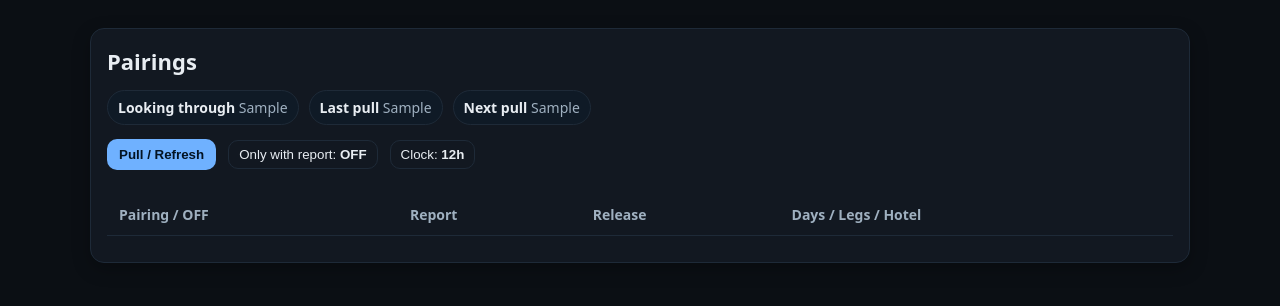
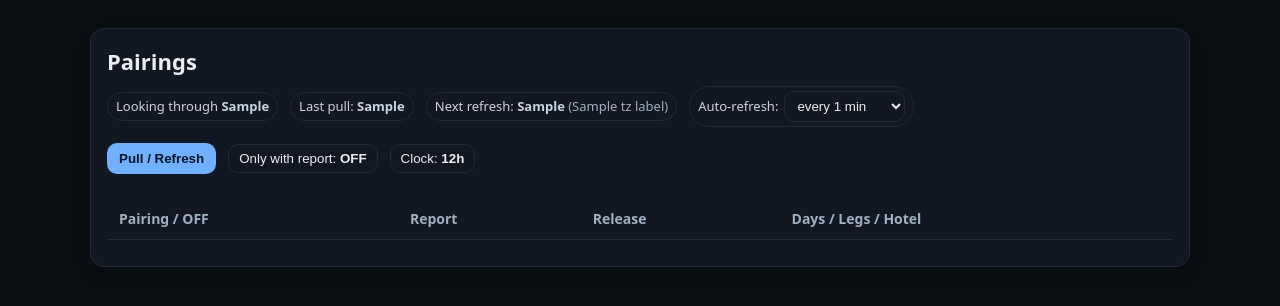
Before and after one commit to barrdunn/dutywatch-backend, a FastAPI app: template templates/pairings.html in a window 1280 px wide. Shown: the top 306 px of the page. Run offline with FastAPI, Linux system fonts and the light colour scheme; the template is opened without the code that fills it: most values are stand-ins (such as "Sample title", 1, 10 or a date in 2020); lists and menus that the app fills with data are empty.

Commit message:
UI: refresh frequency dropdown; CT next refresh; relative last pull

```diff
--- a/app.py
+++ b/app.py
@@ -4,57 +4,57 @@ DutyWatch FastAPI — Pairings view with OFF gaps (local time, dark UI)
 
 from __future__ import annotations
 
+import os
 import datetime as dt
 import json
 import re
 from typing import Any, Dict, List, Optional, Tuple
 
-from fastapi import FastAPI, Query, Request
+from fastapi import FastAPI, Query, Request, Form
 from fastapi.responses import JSONResponse, RedirectResponse
 from fastapi.templating import Jinja2Templates
+from zoneinfo import ZoneInfo
 
 from db import init_db, read_events_cache, overwrite_events_cache
 import cal_client as cal
 
-# Optional LLM parser
-try:
-    from llm_parser import parse_pairing_days as parse_pairing_days_llm
-except Exception:
-    parse_pairing_days_llm = None
+# -------------------------- Local time zone --------------------------
+# Force Central Time by default; can override with LOCAL_TZ env (e.g. "America/Chicago").
+LOCAL_TZ = ZoneInfo(os.getenv("LOCAL_TZ", "America/Chicago"))
 
 app = FastAPI(title="DutyWatch Backend")
 templates = Jinja2Templates(directory="templates")
 
 # -------------------------- Time helpers --------------------------
 
-LOCAL_TZ = dt.datetime.now().astimezone().tzinfo  # server local tz
-
 def month_bounds(year: int, month: int) -> Tuple[dt.datetime, dt.datetime]:
     start = dt.datetime(year, month, 1, tzinfo=dt.timezone.utc)
     end = dt.datetime(year + (month // 12), (month % 12) + 1, 1, tzinfo=dt.timezone.utc)
     return start, end
 
-def end_of_next_month_local() -> dt.datetime:
-    """End of next month (local tz)."""
+def end_of_this_month_local() -> dt.datetime:
     now_local = dt.datetime.now(LOCAL_TZ)
     y, m = now_local.year, now_local.month
-    # first day of next month
     first_next = dt.datetime(y + (1 if m == 12 else 0), (m % 12) + 1, 1, tzinfo=LOCAL_TZ)
-    # first day of month after next
-    y2, m2 = first_next.year, first_next.month
-    first_after_next = dt.datetime(y2 + (1 if m2 == 12 else 0), (m2 % 12) + 1, 1, tzinfo=LOCAL_TZ)
-    # end of next month
-    last = (first_after_next - dt.timedelta(seconds=1)).replace(microsecond=0)
+    last = (first_next - dt.timedelta(seconds=1)).replace(microsecond=0)
     return last
 
-def next_half_hour_slot_local(now: Optional[dt.datetime] = None) -> dt.datetime:
-    """Round up to the next :00 or :30 in LOCAL_TZ."""
+def next_refresh_at_local(freq_minutes: int, now: Optional[dt.datetime] = None) -> dt.datetime:
+    """
+    Round *up* to the next multiple of freq_minutes from the top of the hour, in LOCAL_TZ.
+    Example: now=10:44, freq=5  -> 10:45
+             now=10:44, freq=15 -> 10:45
+             now=10:44, freq=30 -> 11:00
+    """
     if now is None:
         now = dt.datetime.now(LOCAL_TZ)
-    minute_slot = 0 if now.minute < 30 else 30
-    slot = now.replace(minute=minute_slot, second=0, microsecond=0)
+    base = now.replace(second=0, microsecond=0)
+    # minutes since hour
+    m = base.minute
+    k = (m // freq_minutes) * freq_minutes
+    slot = base.replace(minute=k)
     if slot <= now:
-        slot += dt.timedelta(minutes=30)
+        slot += dt.timedelta(minutes=freq_minutes)
     return slot
 
 def iso_to_dt(s: Optional[str]) -> Optional[dt.datetime]:
@@ -109,11 +109,10 @@ def human_dur(td: dt.timedelta) -> str:
         return f"{d}d {h}h"
     return f"{total_h}h"
 
-def relative_ago(from_dt: Optional[dt.datetime], now: Optional[dt.datetime] = None) -> str:
+def human_ago(from_dt: Optional[dt.datetime]) -> str:
     if not from_dt:
         return "never"
-    if not now:
-        now = dt.datetime.now(LOCAL_TZ)
+    now = dt.datetime.now(LOCAL_TZ)
     delta = now - from_dt
     secs = int(delta.total_seconds())
     if secs < 60:
@@ -130,6 +129,12 @@ def relative_ago(from_dt: Optional[dt.datetime], now: Optional[dt.datetime] = No
 # -------------------------- Cache normalization --------------------------
 
 def normalize_cached_events(raw) -> List[Dict[str, Any]]:
+    """
+    Accepts either:
+      - a list of event dicts
+      - or a dict with {"events": [...], ...}
+    Returns just the list for event pipeline use. Keep 'raw' for meta fields.
+    """
     if raw is None:
         return []
     if isinstance(raw, list):
@@ -147,6 +152,29 @@ def normalize_cached_events(raw) -> List[Dict[str, Any]]:
     if isinstance(raw, dict) and isinstance(raw.get("events"), list):
         return raw["events"]
     return []
+
+def read_cache_meta() -> Dict[str, Any]:
+    raw = read_events_cache(ROLLING_SCOPE)
+    if isinstance(raw, dict):
+        return raw
+    if isinstance(raw, list):
+        return {"events": raw}
+    if isinstance(raw, str):
+        try:
+            data = json.loads(raw)
+            if isinstance(data, list):
+                return {"events": data}
+            if isinstance(data, dict):
+                return data
+        except Exception:
+            pass
+    return {"events": []}
+
+def write_cache_meta(meta: Dict[str, Any]) -> None:
+    # Ensure we always store a dict with at least "events":[]
+    if "events" not in meta or not isinstance(meta["events"], list):
+        meta["events"] = []
+    overwrite_events_cache(ROLLING_SCOPE, meta)
 
 # -------------------------- Parsing helpers --------------------------
 
@@ -182,7 +210,7 @@ def time_display(hhmm: Optional[str], is_24h: bool) -> str:
     if not hhmm:
         return ""
     if is_24h:
-        return ensure_hhmm(hhmm)  # keep pure HHMM in 24h
+        return ensure_hhmm(hhmm)
     return to_12h(hhmm)
 
 def parse_with_regex(text: str) -> Dict[str, Any]:
@@ -221,6 +249,10 @@ def parse_with_regex(text: str) -> Dict[str, Any]:
 
 def parse_pairing_days(description: Optional[str]) -> Dict[str, Any]:
     text = description or ""
+    try:
+        from llm_parser import parse_pairing_days as parse_pairing_days_llm  # optional
+    except Exception:
+        parse_pairing_days_llm = None
     if parse_pairing_days_llm:
         try:
             return parse_pairing_days_llm(text)
@@ -305,7 +337,7 @@ def build_pairing_rows(
             if pairing_release_local < pairing_report_local:
                 pairing_release_local = pairing_release_local + dt.timedelta(days=1)
 
-        # In-progress + per-leg done flags
+        # Mark in-progress + per-leg done flags
         now_local = dt.datetime.now(LOCAL_TZ)
         in_progress = False
         if pairing_report_local and pairing_release_local:
@@ -342,20 +374,17 @@ def build_pairing_rows(
                 "day_index": idx,
             })
 
+        # Display strings
         def dword(d: Optional[dt.datetime]) -> str:
             return d.strftime("%a %b %d") if d else ""
 
         report_disp = ""
-        report_hhmm = None
         if pairing_report_local:
-            report_hhmm = pairing_report_local.strftime('%H%M')
-            report_disp = f"{dword(pairing_report_local)} {time_display(report_hhmm, is_24h)}".strip()
+            report_disp = f"{dword(pairing_report_local)} {time_display(pairing_report_local.strftime('%H%M'), is_24h)}".strip()
 
         release_disp = ""
-        release_hhmm = None
         if pairing_release_local:
-            release_hhmm = pairing_release_local.strftime('%H%M')
-            release_disp = f"{dword(pairing_release_local)} {time_display(release_hhmm, is_24h)}".strip()
+            release_disp = f"{dword(pairing_release_local)} {time_display(pairing_release_local.strftime('%H%M'), is_24h)}".strip()
 
         pairings.append({
             "kind": "pairing",
@@ -366,10 +395,6 @@ def build_pairing_rows(
             "display": {
                 "report_str": report_disp,
                 "release_str": release_disp,
-                "report_hhmm": report_hhmm,
-                "release_hhmm": release_hhmm,
-                "report_day": dword(pairing_report_local) if pairing_report_local else "",
-                "release_day": dword(pairing_release_local) if pairing_release_local else "",
             },
             "days": days_with_flags,
         })
@@ -424,16 +449,35 @@ def health():
 def calendar_refresh(request: Request):
     try:
         events = fetch_current_to_next_eom()
-        overwrite_events_cache(ROLLING_SCOPE, {
-            "events": events,
-            "last_pull_utc": dt.datetime.utcnow().replace(tzinfo=dt.timezone.utc).isoformat()
-        })
+        meta = read_cache_meta()
+        meta["events"] = events
+        meta["last_pull_utc"] = dt.datetime.utcnow().replace(tzinfo=dt.timezone.utc).isoformat()
+        # keep refresh_minutes if already set; else default 30
+        if "refresh_minutes" not in meta:
+            meta["refresh_minutes"] = 30
+        write_cache_meta(meta)
     except Exception as e:
         return JSONResponse(status_code=500, content={"ok": False, "error": f"{type(e).__name__}: {e}"})
     target = "/calendar/pairings"
     if request.query_params:
         target += f"?{request.query_params}"
     return RedirectResponse(target, status_code=303)
+
+@app.post("/settings/refresh")
+def settings_refresh(minutes: int = Form(...)):
+    """
+    Persist the chosen auto-refresh frequency (minutes) in the cache metadata.
+    Accepts 1, 5, 10, 15, 30.
+    """
+    allowed = {1, 5, 10, 15, 30}
+    if minutes not in allowed:
+        return JSONResponse(status_code=400, content={"ok": False, "error": "invalid minutes"})
+    meta = read_cache_meta()
+    meta["refresh_minutes"] = minutes
+    write_cache_meta(meta)
+    # respond with the next refresh timestamp (local) as a convenience
+    nxt = next_refresh_at_local(minutes)
+    return {"ok": True, "refresh_minutes": minutes, "next_refresh_local": nxt.strftime("%-I:%M %p") if os.name != "nt" else nxt.strftime("%I:%M %p").lstrip("0")}
 
 @app.get("/calendar/pairings")
 def pairings_page(
@@ -443,38 +487,39 @@ def pairings_page(
     only_reports: int = Query(default=1),
     is_24h: int = Query(default=0),
 ):
-    cached_raw = read_events_cache(ROLLING_SCOPE)
-    events: List[Dict[str, Any]] = normalize_cached_events(cached_raw)
-
-    # ensure cached "last_pull_utc" exists even on first load
-    last_pull_local: Optional[dt.datetime] = None
-    if isinstance(cached_raw, dict):
-        lp = cached_raw.get("last_pull_utc")
-        if lp:
-            try:
-                last_pull_local = dt.datetime.fromisoformat(lp.replace("Z", "+00:00")).astimezone(LOCAL_TZ)
-            except Exception:
-                last_pull_local = None
+    # Read meta and events
+    meta = read_cache_meta()
+    events = normalize_cached_events(meta)
 
     if not events:
         try:
             events = fetch_current_to_next_eom()
-            last_pull_local = dt.datetime.now(LOCAL_TZ)
-            overwrite_events_cache(ROLLING_SCOPE, {
-                "events": events,
-                "last_pull_utc": last_pull_local.astimezone(dt.timezone.utc).isoformat()
-            })
+            meta["events"] = events
+            meta["last_pull_utc"] = dt.datetime.utcnow().replace(tzinfo=dt.timezone.utc).isoformat()
+            if "refresh_minutes" not in meta:
+                meta["refresh_minutes"] = 30
+            write_cache_meta(meta)
         except Exception as e:
             return JSONResponse(status_code=500, content={"ok": False, "error": f"{type(e).__name__}: {e}"})
 
     # Header strings
-    today_local = dt.datetime.now(LOCAL_TZ)
-    end_next_month = end_of_next_month_local()
-    looking_through_str = f"Today – {end_next_month.strftime('%b %d (%a)')}"
-    last_pull_str = relative_ago(last_pull_local)
-    next_pull_local_str = next_half_hour_slot_local().strftime("%I:%M %p").lstrip("0")
+    last_pull_local_str = "never"
+    last_pull_dt_local: Optional[dt.datetime] = None
+    lp = meta.get("last_pull_utc")
+    if lp:
+        try:
+            last_pull_dt_local = dt.datetime.fromisoformat(lp.replace("Z", "+00:00")).astimezone(LOCAL_TZ)
+            last_pull_local_str = human_ago(last_pull_dt_local)
+        except Exception:
+            pass
 
-    # Month filter (unchanged)
+    refresh_minutes = int(meta.get("refresh_minutes", 30))
+    next_pull_local_str = next_refresh_at_local(refresh_minutes).strftime("%-I:%M %p") if os.name != "nt" else next_refresh_at_local(refresh_minutes).strftime("%I:%M %p").lstrip("0")
+
+    eom = end_of_this_month_local()
+    looking_through_str = f"Today – {eom.strftime('%b %d (%a)')}"
+
+    # Month filtering for rows
     y, m = (year, month) if (year and month) else pick_default_month(events)
     month_events = filter_events_to_month(events, y, m)
 
@@ -490,7 +535,9 @@ def pairings_page(
             "only_reports": int(bool(only_reports)),
             "is_24h": int(bool(is_24h)),
             "looking_through": looking_through_str,
-            "last_pull_local": last_pull_str,
+            "last_pull_local": last_pull_local_str,
             "next_pull_local": next_pull_local_str,
+            "refresh_minutes": refresh_minutes,
+            "tz_label": "CT",  # display hint for Central Time
         },
     )
--- a/templates/pairings.html
+++ b/templates/pairings.html
@@ -21,22 +21,19 @@
       --pairing-bg-hover: rgba(61, 153, 106, 0.26);
       --pairing-border: rgba(73, 179, 124, 0.35);
       --strike: #84a1b7;
-      --chip: #0f1a26;
+      --note: #c6d4e2;
     }
     body { margin: 0; background: var(--bg); color: var(--text);
       font: 14px/1.5 system-ui, -apple-system, Segoe UI, Roboto, Ubuntu, Cantarell, "Helvetica Neue", Arial, "Noto Sans", sans-serif; }
     .wrap { max-width: 1100px; margin: 28px auto; padding: 0 16px; }
     .card { background: var(--card); border: 1px solid var(--border); border-radius: 14px; padding: 16px; box-shadow: 0 6px 18px rgba(0,0,0,0.25); }
-    h1 { margin: 0 0 12px; font-size: 22px; }
-
-    .info { display: flex; gap: 10px; flex-wrap: wrap; margin: 6px 0 14px; }
-    .chip { background: var(--chip); border: 1px solid var(--border); border-radius: 999px; padding: 6px 10px; color: var(--muted); }
-    .chip b { color: var(--text); }
-
+    h1 { margin: 0 0 8px; font-size: 22px; }
+    .sub { color: var(--note); margin-bottom: 16px; font-size: 13px; display: flex; flex-wrap: wrap; gap: 12px; align-items: center; }
     .controls { display: flex; gap: 12px; flex-wrap: wrap; align-items: center; margin-bottom: 14px; }
     .controls form { display: inline-flex; gap: 8px; align-items: center; }
     .btn { background: var(--accent); color: #031323; border: none; border-radius: 10px; padding: 8px 12px; font-weight: 600; cursor: pointer; }
     .toggle { background: transparent; color: var(--text); border: 1px solid var(--border); border-radius: 10px; padding: 6px 10px; cursor: pointer; }
+    .sel { background: transparent; color: var(--text); border: 1px solid var(--border); border-radius: 10px; padding: 6px 8px; }
 
     table { width: 100%; border-collapse: separate; border-spacing: 0 10px; }
     th, td { padding: 10px 12px; }
@@ -59,8 +57,11 @@
     .off-dur { font-weight: 800; color: var(--off); }
     .hide { display: none; }
 
+    /* completed legs */
     .leg-done td { text-decoration: line-through; color: var(--strike); }
     .progress { font-weight: 800; margin-left: 8px; color: var(--green); }
+
+    .chip { border: 1px solid var(--border); padding: 4px 8px; border-radius: 999px; }
   </style>
 </head>
 <body>
@@ -68,10 +69,20 @@
     <div class="card">
       <h1>Pairings</h1>
 
-      <div class="info">
-        <span class="chip"><b>Looking through</b> {{ looking_through }}</span>
-        <span class="chip"><b>Last pull</b> {{ last_pull_local }}</span>
-        <span class="chip"><b>Next pull</b> {{ next_pull_local }}</span>
+      <div class="sub" id="status-line">
+        <span class="chip">Looking through <strong>{{ looking_through }}</strong></span>
+        <span class="chip">Last pull: <strong id="last-pull">{{ last_pull_local }}</strong></span>
+        <span class="chip">Next refresh: <strong id="next-pull">{{ next_pull_local }}</strong> <span class="muted">({{ tz_label }})</span></span>
+
+        <label class="chip" style="display:inline-flex; gap:6px; align-items:center;">
+          Auto-refresh:
+          <select id="refresh-select" class="sel">
+            {% set opts = [1,5,10,15,30] %}
+            {% for o in opts %}
+              <option value="{{ o }}" {% if o == refresh_minutes %}selected{% endif %}>every {{ o }} min{% if o>1 %}s{% endif %}</option>
+            {% endfor %}
+          </select>
+        </label>
       </div>
 
       <div class="controls">
@@ -210,9 +201,10 @@
         const show = !on || hasReport;
         const idx = r.getAttribute('data-idx');
         const detail = document.querySelector(`tr.details[data-idx="${idx}"]`);
-        // OFF rows are not strictly coupled to summaries anymore, so don't try to show/hide them here.
+        const off = rows[i + 2] && rows[i + 2].classList.contains('off') ? rows[i + 2] : null;
         r.style.display = show ? '' : 'none';
         if (detail) detail.style.display = show ? '' : 'none';
+        if (off) off.style.display = show ? '' : 'none';
       }
     }
     (function initOnly(){
@@ -227,46 +219,35 @@
       applyOnlyReportFilter(next);
     });
 
-    // Clock toggle (instant)
+    // Clock toggle label (client-side label only; times in rows are already formatted server-side)
     const clkBtn = document.getElementById('toggle-clock');
     const clkState = document.getElementById('toggle-clock-state');
-
-    function fmt12(hhmm) {
-      if (!hhmm || hhmm.length < 3) return hhmm || '';
-      hhmm = hhmm.padStart(4, '0');
-      const h = parseInt(hhmm.slice(0,2), 10);
-      const m = hhmm.slice(2,4);
-      const ampm = h < 12 ? 'AM' : 'PM';
-      const h12 = (h % 12) || 12;
-      return `${h12}:${m} ${ampm}`;
-    }
-    function fmt24(hhmm) {
-      if (!hhmm || hhmm.length < 3) return hhmm || '';
-      return hhmm.padStart(4, '0');
-    }
-    function applyClockFormat(use24) {
-      // Summary report/release times
-      document.querySelectorAll('.report-time, .release-time').forEach(el => {
-        const hhmm = el.getAttribute('data-hhmm') || '';
-        el.textContent = use24 ? fmt24(hhmm) : fmt12(hhmm);
-      });
-      // Legs times
-      document.querySelectorAll('.leg-dep, .leg-arr').forEach(el => {
-        const hhmm = el.getAttribute('data-hhmm') || '';
-        if (!hhmm) return;
-        el.textContent = use24 ? fmt24(hhmm) : fmt12(hhmm);
-      });
-    }
-    (function initClock(){
-      const initial24 = {{ 1 if is_24h else 0 }} === 1;
-      applyClockFormat(initial24);
-    })();
     clkBtn.addEventListener('click', () => {
       const cur = clkBtn.getAttribute('data-clock') || '12';
       const next = cur === '12' ? '24' : '12';
       clkBtn.setAttribute('data-clock', next);
       clkState.textContent = next === '24' ? '24h' : '12h';
-      applyClockFormat(next === '24');
+      // If you want live reformat without reload, we could add JS to transform visible times;
+      // for now, this is a visual hint only (no fetch).
+    });
+
+    // Refresh frequency dropdown
+    const refreshSelect = document.getElementById('refresh-select');
+    const nextPullEl = document.getElementById('next-pull');
+
+    refreshSelect.addEventListener('change', async () => {
+      const minutes = parseInt(refreshSelect.value, 10);
+      try {
+        const form = new FormData();
+        form.append('minutes', String(minutes));
+        const res = await fetch('/settings/refresh', { method: 'POST', body: form });
+        const data = await res.json();
+        if (data.ok) {
+          nextPullEl.textContent = data.next_refresh_local || nextPullEl.textContent;
+        }
+      } catch (e) {
+        console.error(e);
+      }
     });
   </script>
 </body>
```
Also changed, not shown: other parts of templates/pairings.html (+6 -25 lines), templates/events_table.html (deleted, +0 -85 lines), README.md.
